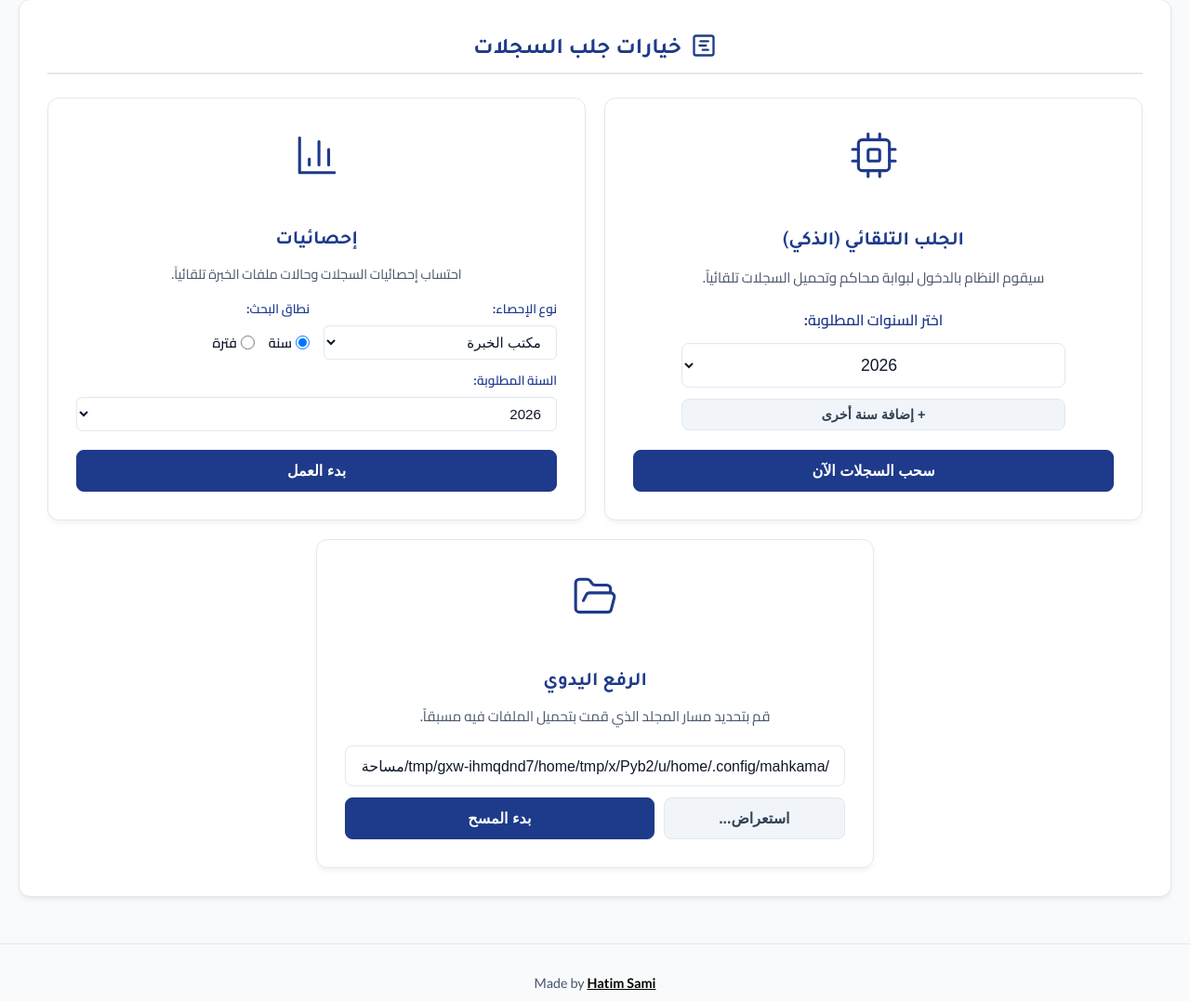
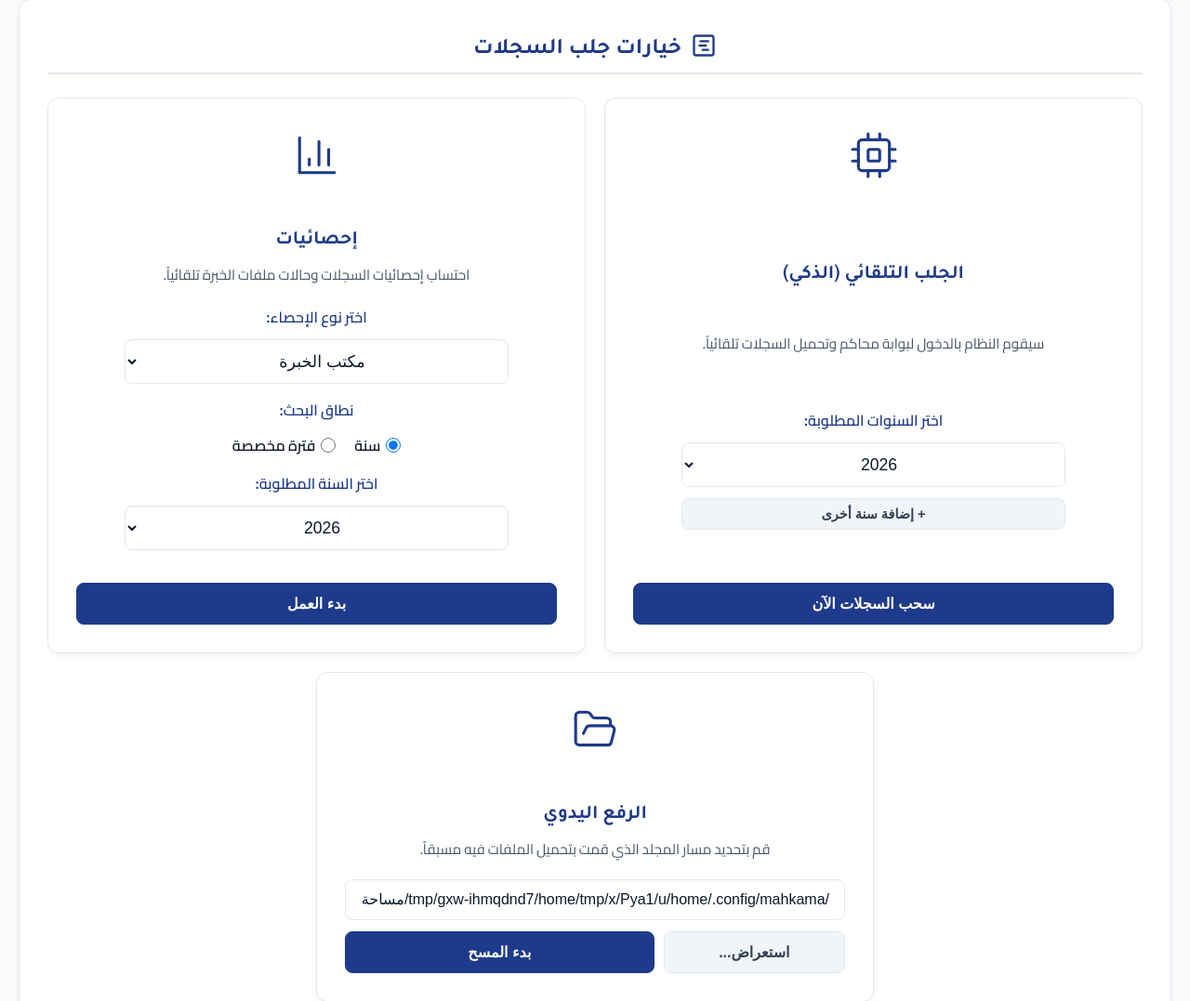
Before and after one commit to hsami7/Mahkama-Dossier-Manager, a Flask app: page / in a window 1280 px wide. Shown: the part 135-1212 px from the top of the page at 93% size. Run offline with Flask 3, Linux system fonts and the light colour scheme; data that the repository does not hold is empty; some libraries are stand-ins or nearby versions.

Commit message:
style: revert stats card configurator layout back to previous version

```diff
--- a/templates/index.html
+++ b/templates/index.html
@@ -123,48 +123,37 @@
                         <svg xmlns="http://www.w3.org/2000/svg" width="50" height="50" viewBox="0 0 24 24" fill="none" stroke="currentColor" stroke-width="1.5" stroke-linecap="round" stroke-linejoin="round" class="lucide lucide-bar-chart-3"><path d="M3 3v18h18"/><path d="M18 17V9"/><path d="M13 17V5"/><path d="M8 17v-3"/></svg>
                     </div>
                     <h3>إحصائيات</h3>
-                    <p style="color: var(--mahakim-text-secondary); margin-bottom: 15px; font-size: 0.9rem;">احتساب إحصائيات السجلات وحالات ملفات الخبرة تلقائياً.</p>
-
-                    <div style="display: flex; flex-direction: column; gap: 12px; margin-bottom: 20px;">
-                        <!-- Row 1: Statistic Type & Search Range -->
-                        <div style="display: flex; gap: 15px; align-items: center; justify-content: space-between; flex-wrap: wrap;">
-                            <div style="flex: 1; min-width: 130px; text-align: right;">
-                                <label style="font-weight: 600; color: var(--mahakim-primary); display: block; margin-bottom: 6px; font-size: 0.85rem;">نوع الإحصاء:</label>
-                                <select id="statsOptionSelect" style="width: 100%; padding: 8px 12px; font-size: 0.95rem; background: white; border: 1.5px solid var(--mahakim-border); border-radius: 6px;">
-                                    <option value="مكتب الخبرة" selected>مكتب الخبرة</option>
-                                </select>
-                            </div>
-                            <div style="flex: 1; min-width: 130px; text-align: right;">
-                                <label style="font-weight: 600; color: var(--mahakim-primary); display: block; margin-bottom: 6px; font-size: 0.85rem;">نطاق البحث:</label>
-                                <div style="display: flex; gap: 15px; padding: 6px 0; align-items: center; justify-content: flex-start; height: 38px;">
-                                    <label style="cursor: pointer; font-weight: 600; display: flex; align-items: center; gap: 4px; font-size: 0.9rem; margin: 0;">
-                                        <input type="radio" name="statsRange" value="year" checked style="width: 15px; height: 15px; margin: 0;"> سنة
-                                    </label>
-                                    <label style="cursor: pointer; font-weight: 600; display: flex; align-items: center; gap: 4px; font-size: 0.9rem; margin: 0;">
-                                        <input type="radio" name="statsRange" value="custom" style="width: 15px; height: 15px; margin: 0;"> فترة
-                                    </label>
-                                </div>
-                            </div>
+                    <p style="color: var(--mahakim-text-secondary); margin-bottom: 20px; font-size: 0.95rem;">احتساب إحصائيات السجلات وحالات ملفات الخبرة تلقائياً.</p>
+                    <div style="margin-bottom: 20px;">
+                        <label style="font-weight: 600; color: var(--mahakim-primary); display: block; margin-bottom: 12px;">اختر نوع الإحصاء:</label>
+                        <select id="statsOptionSelect" style="width: 80%; text-align: center; font-size: 1.1rem; background: white; margin-bottom: 15px;">
+                            <option value="مكتب الخبرة" selected>مكتب الخبرة</option>
+                        </select>
+                        <label style="font-weight: 600; color: var(--mahakim-primary); display: block; margin-bottom: 12px;">نطاق البحث:</label>
+                        <div style="display: flex; justify-content: center; gap: 20px; margin-bottom: 15px;">
+                            <label style="cursor: pointer; font-weight: 600; display: flex; align-items: center; gap: 6px;">
+                                <input type="radio" name="statsRange" value="year" checked style="width: 16px; height: 16px;"> سنة
+                            </label>
+                            <label style="cursor: pointer; font-weight: 600; display: flex; align-items: center; gap: 6px;">
+                                <input type="radio" name="statsRange" value="custom" style="width: 16px; height: 16px;"> فترة مخصصة
+                            </label>
                         </div>
-
-                        <!-- Row 2: Selected Year or Custom Date Range -->
-                        <div id="statsYearWrapper" style="display: block; text-align: right;">
-                            <label style="font-weight: 600; color: var(--mahakim-primary); display: block; margin-bottom: 6px; font-size: 0.85rem;">السنة المطلوبة:</label>
-                            <select id="statsYearSelect" style="width: 100%; padding: 8px 12px; font-size: 0.95rem; background: white; border: 1.5px solid var(--mahakim-border); border-radius: 6px;">
+                        <div id="statsYearWrapper" style="display: block; margin-bottom: 15px;">
+                            <label style="font-weight: 600; color: var(--mahakim-primary); display: block; margin-bottom: 12px;">اختر السنة المطلوبة:</label>
+                            <select id="statsYearSelect" style="width: 80%; text-align: center; font-size: 1.1rem; background: white;">
                                 <option value="2026" selected>2026</option>
                                 <option value="2025">2025</option>
                                 <option value="2024">2024</option>
                             </select>
                         </div>
-
-                        <div id="statsCustomDateWrapper" style="display: none; gap: 10px; align-items: center; width: 100%;">
-                            <div style="flex: 1; display: flex; flex-direction: column; gap: 4px; text-align: right;">
-                                <label style="font-weight: 600; color: var(--mahakim-primary); font-size: 0.85rem;">من:</label>
-                                <input type="text" id="statsStartDateInput" placeholder="dd/mm/yyyy" style="width: 100%; padding: 8px 12px; font-size: 0.95rem; background: white; border: 1.5px solid var(--mahakim-border); border-radius: 6px; text-align: center;">
+                        <div id="statsCustomDateWrapper" style="display: none; margin-bottom: 15px; flex-direction: column; gap: 10px; align-items: center;">
+                            <div style="width: 80%; display: flex; flex-direction: column; gap: 5px;">
+                                <label style="font-weight: 600; color: var(--mahakim-primary); font-size: 0.9rem; text-align: right;">تاريخ البدء:</label>
+                                <input type="text" id="statsStartDateInput" placeholder="dd/mm/yyyy" style="width: 100%; text-align: center; font-size: 1.1rem; background: white;">
                             </div>
-                            <div style="flex: 1; display: flex; flex-direction: column; gap: 4px; text-align: right;">
-                                <label style="font-weight: 600; color: var(--mahakim-primary); font-size: 0.85rem;">إلى:</label>
-                                <input type="text" id="statsEndDateInput" placeholder="dd/mm/yyyy" style="width: 100%; padding: 8px 12px; font-size: 0.95rem; background: white; border: 1.5px solid var(--mahakim-border); border-radius: 6px; text-align: center;">
+                            <div style="width: 80%; display: flex; flex-direction: column; gap: 5px;">
+                                <label style="font-weight: 600; color: var(--mahakim-primary); font-size: 0.9rem; text-align: right;">تاريخ الانتهاء:</label>
+                                <input type="text" id="statsEndDateInput" placeholder="dd/mm/yyyy" style="width: 100%; text-align: center; font-size: 1.1rem; background: white;">
                             </div>
                         </div>
                     </div>
```
